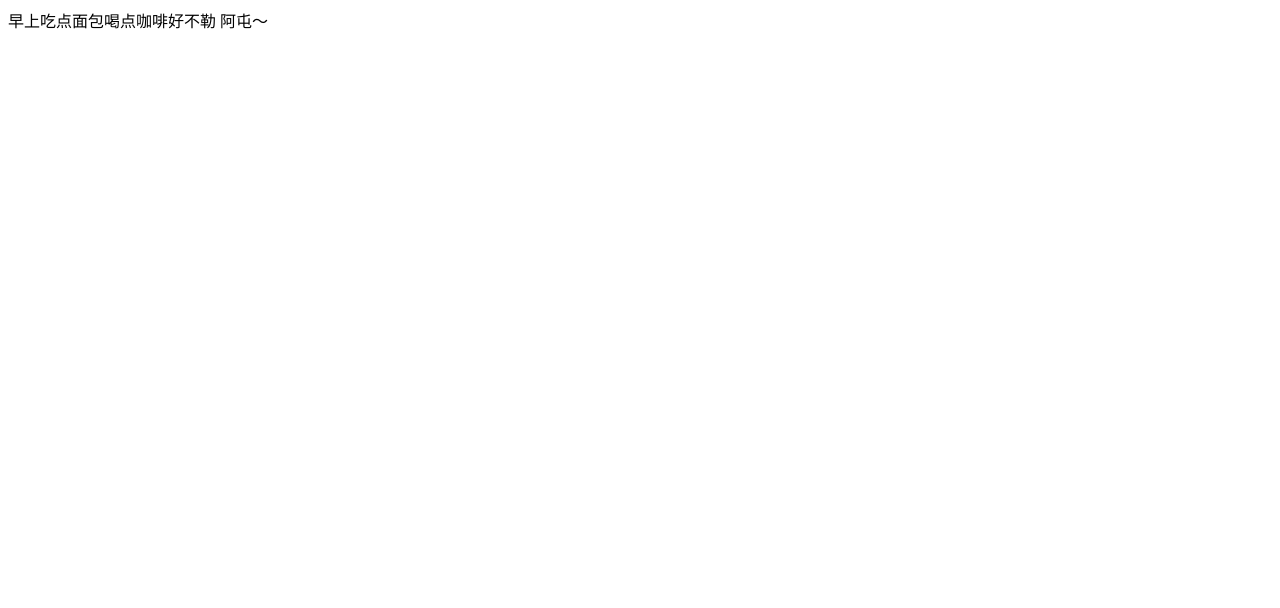
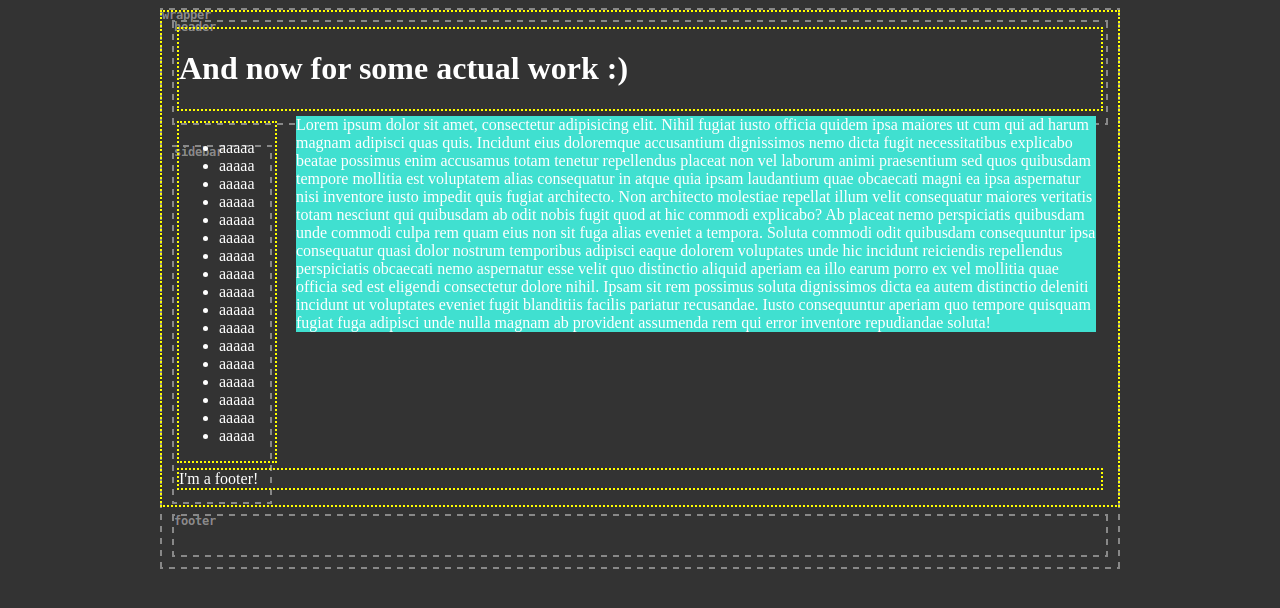
Before and after one commit to hujincheng2009/hujincheng2009.github.io, a plain HTML site: page index.html in a window 1280 px wide. Drawn offline with Linux system fonts and the light colour scheme; a web font is replaced by a local one.

Commit message:
Add files via upload

```diff
--- a/index.html
+++ b/index.html
@@ -1 +1,64 @@
-早上吃点面包喝点咖啡好不勒 阿屯～
+<!DOCTYPE html>
+<html>
+<head>
+  <title>CSS exercise</title>
+  <meta charset="utf8" />
+  <link href='http://fonts.googleapis.com/css?family=Combo&subset=latin,latin-ext' rel='stylesheet' type='text/css'>
+  <link rel="stylesheet" href="style.css" />
+  <style>
+  body {
+    background-color: #333;
+    font-family: "Combo" sans-serif;
+  }
+
+  .x-from {
+    background: #333 url('todo.png') no-repeat top center;
+  }
+  </style>
+</head>
+<body class="x-from">
+
+  <div class="wrapper">
+    <!-- wrapper is 960px wide, centered -->
+
+    <header>
+      <h1>And now for some actual work :)</h1>
+
+    </header>
+
+    <div class="sidebar">
+      <ul>
+        <li>aaaaa</li>
+        <li>aaaaa</li>
+        <li>aaaaa</li>
+        <li>aaaaa</li>
+        <li>aaaaa</li>
+        <li>aaaaa</li>
+        <li>aaaaa</li>
+        <li>aaaaa</li>
+        <li>aaaaa</li>
+        <li>aaaaa</li>
+        <li>aaaaa</li>
+        <li>aaaaa</li>
+        <li>aaaaa</li>
+        <li>aaaaa</li>
+        <li>aaaaa</li>
+        <li>aaaaa</li>
+        <li>aaaaa</li>
+      </ul>
+    </div>
+
+    <div class="content">
+
+      Lorem ipsum dolor sit amet, consectetur adipisicing elit. Nihil fugiat iusto officia quidem ipsa maiores ut cum qui ad harum magnam adipisci quas quis. Incidunt eius doloremque accusantium dignissimos nemo dicta fugit necessitatibus explicabo beatae possimus enim accusamus totam tenetur repellendus placeat non vel laborum animi praesentium sed quos quibusdam tempore mollitia est voluptatem alias consequatur in atque quia ipsam laudantium quae obcaecati magni ea ipsa aspernatur nisi inventore iusto impedit quis fugiat architecto. Non architecto molestiae repellat illum velit consequatur maiores veritatis totam nesciunt qui quibusdam ab odit nobis fugit quod at hic commodi explicabo? Ab placeat nemo perspiciatis quibusdam unde commodi culpa rem quam eius non sit fuga alias eveniet a tempora. Soluta commodi odit quibusdam consequuntur ipsa consequatur quasi dolor nostrum temporibus adipisci eaque dolorem voluptates unde hic incidunt reiciendis repellendus perspiciatis obcaecati nemo aspernatur esse velit quo distinctio aliquid aperiam ea illo earum porro ex vel mollitia quae officia sed est eligendi consectetur dolore nihil. Ipsam sit rem possimus soluta dignissimos dicta ea autem distinctio deleniti incidunt ut voluptates eveniet fugit blanditiis facilis pariatur recusandae. Iusto consequuntur aperiam quo tempore quisquam fugiat fuga adipisci unde nulla magnam ab provident assumenda rem qui error inventore repudiandae soluta!
+
+    </div>
+
+    <footer>
+      I'm a footer!
+    </footer>
+
+  </div>
+</body>
+
+</html>
--- /dev/null
+++ b/style.css
@@ -0,0 +1,62 @@
+/* in case I didn't tell you yet - use this whenever you do anything */
+* { -moz-box-sizing: border-box; -webkit-box-sizing: border-box; box-sizing: border-box; }
+
+/*
+
+This task doesn't require setting any widths and heights so don't.
+You will never need any pixel values other than 10px.
+Well, all the exceptions to this are already written just below (width:960px and 100px)
+
+Your job is to set some margins, paddings and floats (spoiler: and then you get in trouble :) )
+
+Oh, and you don't need any more selectors here, but you can add some if you want.
+
+DO:
+1. change the text color after you look at the HTML and the image you're reproducing
+2. uncomment the borders
+3. do what you need to fit the outlines
+4. get in trouble with footer and solve the problem
+
+*/
+
+body{
+	/* change this to some color to see the text. ever heard of RGBA? */
+	/*color: rgba(0,0,0,0.3);*/
+    color: white;
+
+}
+
+
+
+div.wrapper {
+	width: 960px;
+	border: 2px dotted yellow;
+	margin: 10px auto;
+	padding: 10px;
+
+}
+
+
+div.content {background: turquoise;
+	width: 800px;
+	margin-left: 124px;
+
+}
+
+div.sidebar {
+	clear: both;
+	width: 100px;
+	border: 2px dotted yellow;
+	float: left;
+	margin: 5px;
+
+
+}
+
+
+header, footer {clear: both;
+	border: 2px dotted yellow;
+	margin: 5px;
+
+
+}
```
Also changed, not shown: todo.png (added).
